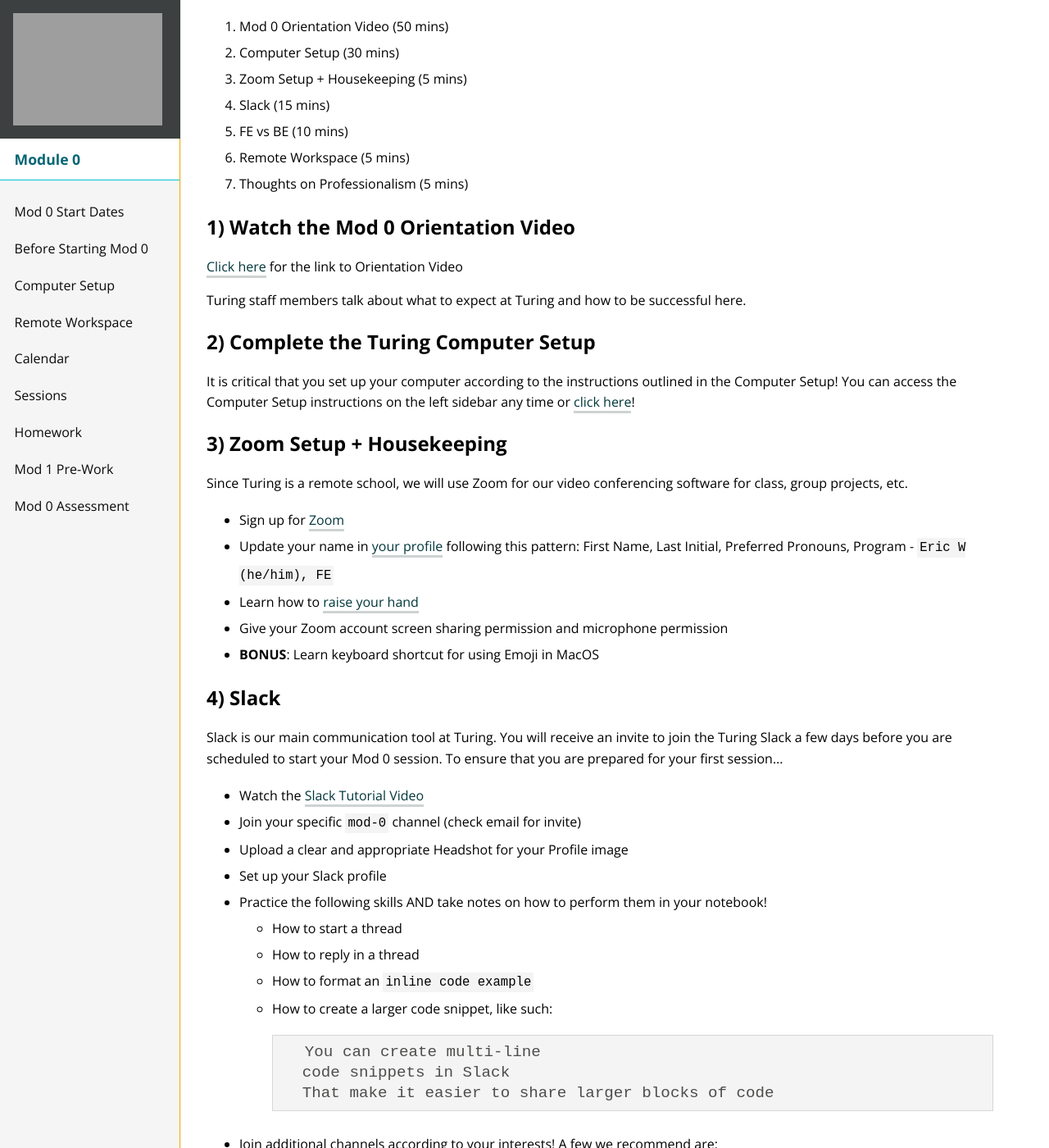
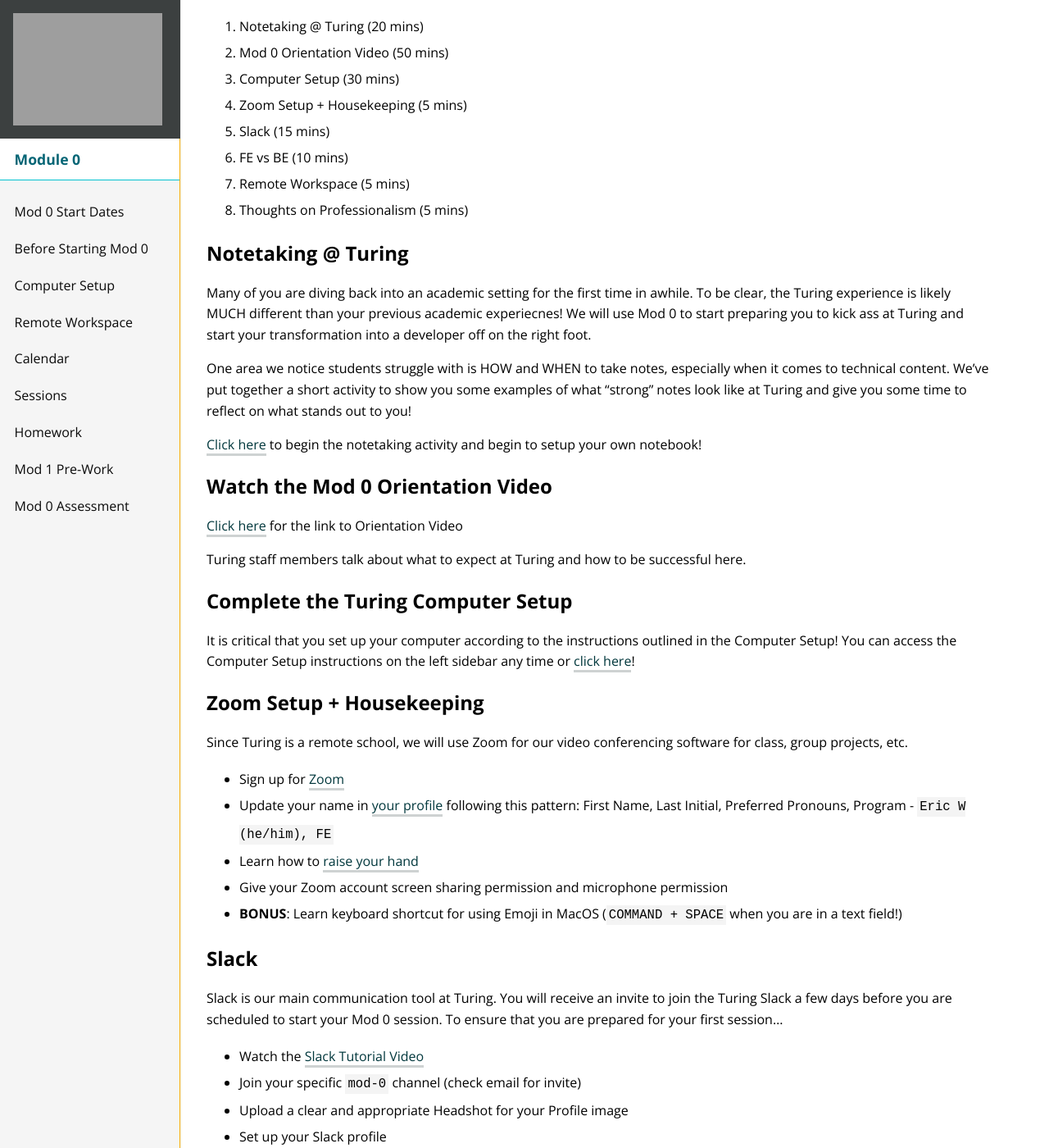
Before and after one commit to turingschool/mod-0-curriculum, a Jekyll site: the page built from before-mod-0.md, in a window 1280 px wide and 1400 px high, scrolled down 260 px. Shown: the whole window at 82% size. Built offline with Jekyll 4.4.1, drawn with Linux system fonts in a browser that asks for light colours; nearby versions of some CDN libraries; some of the changed text lies outside the part shown.

Commit message:
Move notetaking to prework

```diff
--- a/before-mod-0.md
+++ b/before-mod-0.md
@@ -9,6 +9,7 @@
 
 ### PLEASE PLAN TO SPEND ABOUT 3 HOURS ON THESE TASKS!
 
+1. Notetaking @ Turing (20 mins)
 1. Mod 0 Orientation Video (50 mins)
 1. Computer Setup (30 mins)
 1. Zoom Setup + Housekeeping (5 mins)
@@ -17,25 +18,33 @@
 1. Remote Workspace (5 mins)
 1. Thoughts on Professionalism (5 mins)
 
-## 1) Watch the Mod 0 Orientation Video
+## Notetaking @ Turing
+Many of you are diving back into an academic setting for the first time in awhile. To be clear, the Turing experience is likely MUCH different than your previous academic experiecnes! We will use Mod 0 to start preparing you to kick ass at Turing and start your transformation into a developer off on the right foot.
+
+One area we notice students struggle with is HOW and WHEN to take notes, especially when it comes to technical content. We've put together a short activity to show you some examples of what "strong" notes look like at Turing and give you some time to reflect on what stands out to you!
+
+[Click here](https://gist.github.com/ericweissman/a729a849ed6355ed8ee0c9156a8e9c98) to begin the notetaking activity and begin to setup your own notebook!
+
+
+## Watch the Mod 0 Orientation Video
 [Click here](https://www.youtube.com/watch?v=HPZ3qLQdrZA&list=PL1Y67f0xPzdO9ChmEnqMif4Y5uO3lAl4l&index=1) for the link to Orientation Video
 
 Turing staff members talk about what to expect at Turing and how to be successful here.
 
 
-## 2) Complete the Turing Computer Setup
+## Complete the Turing Computer Setup
 It is critical that you set up your computer according to the instructions outlined in the Computer Setup! You can access the Computer Setup instructions on the left sidebar any time or [click here](https://mod0.turing.io/setup-instructions)!
 
 
-## 3) Zoom Setup + Housekeeping
+## Zoom Setup + Housekeeping
 Since Turing is a remote school, we will use Zoom for our video conferencing software for class, group projects, etc.
 - Sign up for [Zoom](zoom.us)
 - Update your name in [your profile](https://support.zoom.us/hc/en-us/articles/201363203-My-Profile) following this pattern: First Name, Last Initial, Preferred Pronouns, Program - `Eric W (he/him), FE`
 - Learn how to [raise your hand](https://support.zoom.us/hc/en-us/articles/205566129-Raise-Hand-In-Webinar)
 - Give your Zoom account screen sharing permission and microphone permission
-- **BONUS**: Learn keyboard shortcut for using Emoji in MacOS
+- **BONUS**: Learn keyboard shortcut for using Emoji in MacOS (`COMMAND + SPACE` when you are in a text field!)
 
-## 4) Slack
+## Slack
 Slack is our main communication tool at Turing. You will receive an invite to join the Turing Slack a few days before you are scheduled to start your Mod 0 session. To ensure that you are prepared for your first session...
 - Watch the [Slack Tutorial Video](https://www.youtube.com/watch?v=tfq333EpWgM)
 - Join your specific `mod-0` channel (check email for invite)
```
Also changed, not shown: other parts of before-mod-0.md (+4 -4 lines), session1/index.md (+1 -17 lines).
